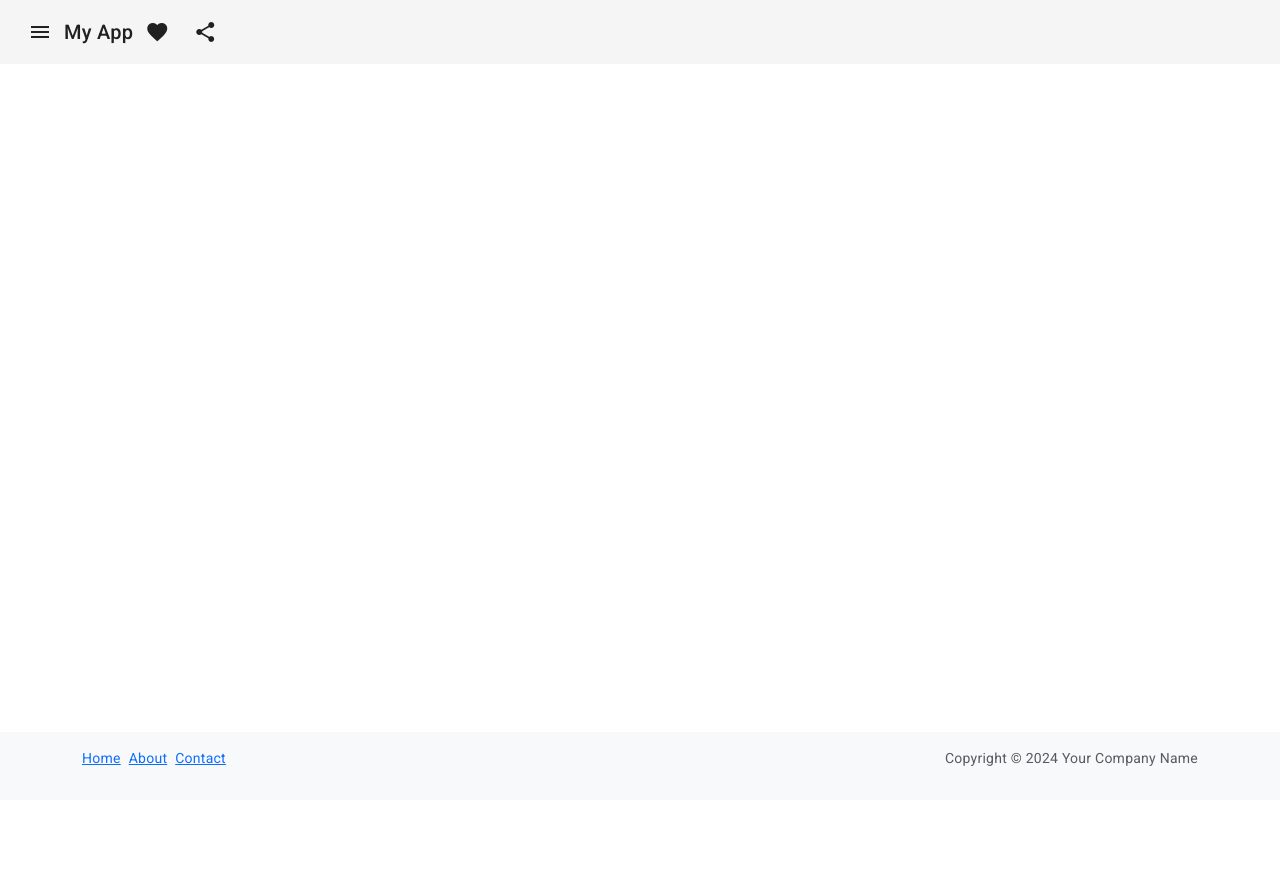
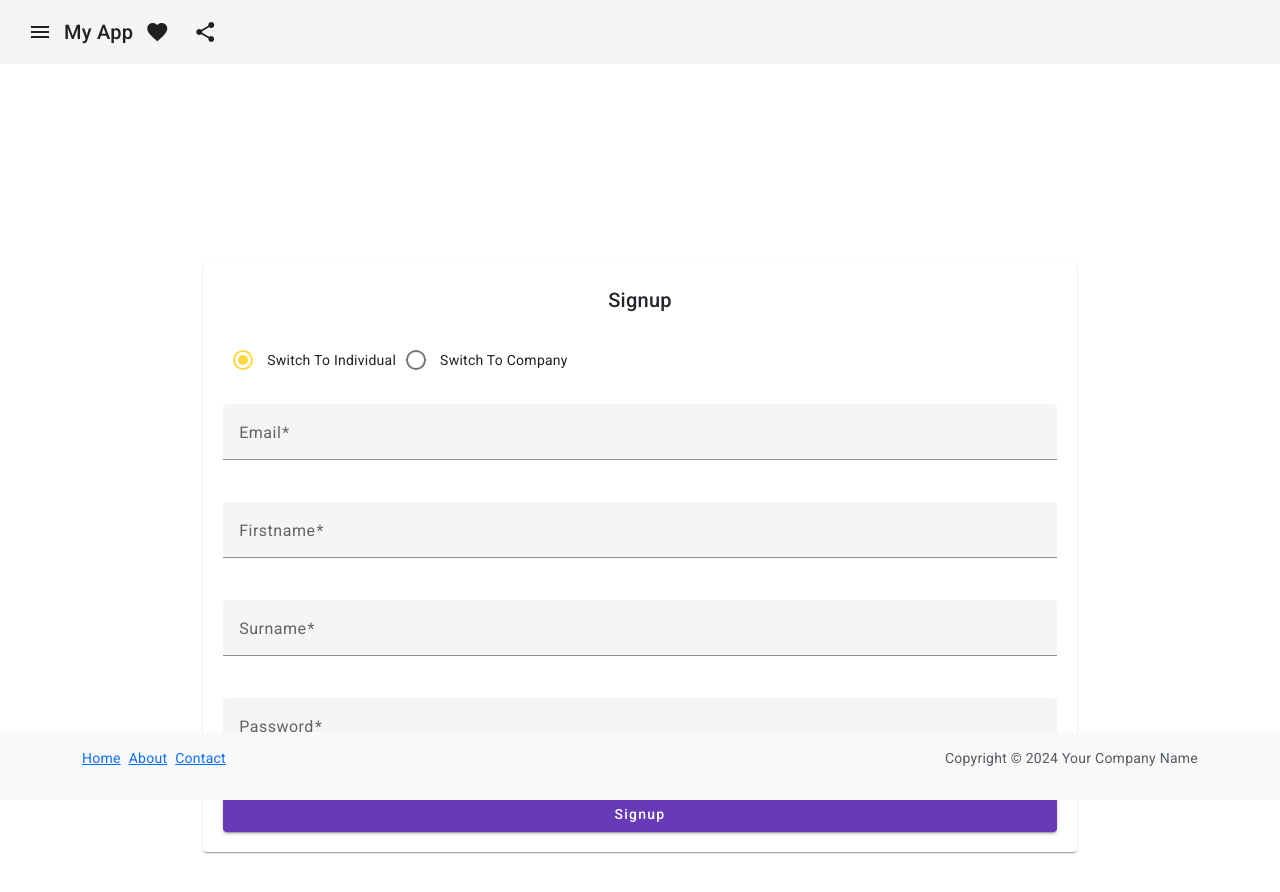
Before and after one commit to ofaruk84/caravanx.web, an Angular app: page /signup in a window 1280 px wide. Before the commit this address led to /. Shown: the top 892 px of the page. Before the commit the page ends 800 px from the top, so only its background shows below. Built offline with nearby package versions, Linux system fonts and the light colour scheme.

Commit message:
CARX-26:Signup Form Created

```diff
--- a/src/app/app.routes.ts
+++ b/src/app/app.routes.ts
@@ -3,11 +3,13 @@ import { CaravanAdvertiesmentsComponent } from './components/caravan-advertiesme
 import { HomeComponent } from './components/home/home.component';
 import { YachtAdvertiesmentsComponent } from './components/yacht-advertiesments/yacht-advertiesments.component';
 import { LoginComponent } from './components/account/login/login.component';
+import { SignupComponent } from './components/account/signup/signup.component';
 
 export const routes: Routes = [
     {path:'home',component:HomeComponent},
     {path:'caravans',component:CaravanAdvertiesmentsComponent},
     {path:'yachts',component:YachtAdvertiesmentsComponent},
     {path:'login',component:LoginComponent},
+    {path:'signup',component:SignupComponent},
     {path:'',redirectTo:'home',pathMatch:'full'},
 ];
--- a/src/app/components/account/signup/signup.component.html
+++ b/src/app/components/account/signup/signup.component.html
@@ -1 +1,38 @@
-<p>signup works!</p>
+<div class="container">
+    <div class="form-container">
+        <mat-card>
+            <div class="login-form">
+                <h2 class="text-center mb-4">Signup</h2>
+                <mat-radio-group class="mb-4" [value]="isIndividual ? 'individual' : 'company'" (change)="onUserTypeChange($event)">
+                    <mat-radio-button value="individual">Switch To Individual</mat-radio-button>
+                    <mat-radio-button value="company">Switch To Company</mat-radio-button>
+                </mat-radio-group>
+                <form [formGroup]="signupForm" (ngSubmit)="onSubmit()">
+                  <div class="content">
+                    <mat-form-field  appearance="fill">
+                        <mat-label>Email</mat-label>
+                        <input type="text" matInput formControlName="email" required>
+                      </mat-form-field>
+                    <mat-form-field  *ngIf="isIndividual" appearance="fill">
+                        <mat-label>Firstname</mat-label>
+                        <input type="text" matInput formControlName="firstname" required>
+                      </mat-form-field>
+                      <mat-form-field  *ngIf="isIndividual"  appearance="fill">
+                        <mat-label>Surname</mat-label>
+                        <input type="text" matInput formControlName="surname" required>
+                      </mat-form-field>
+                      <mat-form-field  *ngIf="!isIndividual"  appearance="fill">
+                        <mat-label>Company Name</mat-label>
+                        <input type="text" matInput formControlName="companyName" required>
+                      </mat-form-field>
+                      <mat-form-field appearance="fill">
+                        <mat-label>Password</mat-label>
+                        <input type="password" matInput formControlName="password">
+                      </mat-form-field>
+                      <button mat-raised-button color="primary" type="submit">Signup</button>
+                  </div>
+                </form>
+            </div>
+            </mat-card>
+    </div>
+</div>
--- a/src/app/components/account/signup/signup.component.scss
+++ b/src/app/components/account/signup/signup.component.scss
@@ -0,0 +1,16 @@
+.form-container{
+    margin: 200px auto;
+    max-width: 80%;
+    ;
+    }
+
+    .login-form{
+        display: flex;
+        flex-direction: column;
+        padding: 20px;
+    }
+    .content{
+        display: flex;
+        flex-direction: column;
+        gap: 20px;
+    }
--- a/src/app/components/account/signup/signup.component.ts
+++ b/src/app/components/account/signup/signup.component.ts
@@ -1,12 +1,72 @@
-import { Component } from '@angular/core';
+import { Component, OnInit } from '@angular/core';
+import { ReactiveFormsModule } from '@angular/forms';
+import { FormBuilder, FormGroup, Validators } from '@angular/forms';
+import { MatInputModule } from '@angular/material/input';
+import { MatCardModule } from '@angular/material/card';
+import { MatButtonModule } from '@angular/material/button';
+import {MatRadioChange, MatRadioModule} from '@angular/material/radio';
+import { CommonModule } from '@angular/common';
+
 
 @Component({
   selector: 'app-signup',
   standalone: true,
-  imports: [],
+  imports: [CommonModule,ReactiveFormsModule,MatInputModule,MatCardModule,MatButtonModule,MatRadioModule],
   templateUrl: './signup.component.html',
   styleUrl: './signup.component.scss'
 })
-export class SignupComponent {
+export class SignupComponent implements OnInit {
+
+  signupForm!: FormGroup;
+  isIndividual = true
+
+  constructor(private formBuilder: FormBuilder) {
+
+
+  }
+
+  ngOnInit(): void {
+    this.signupForm = this.createSignupForm(this.isIndividual);
+  }
+
+  onSubmit() {
+    if (this.signupForm.valid) {
+      console.log(this.signupForm.value); // You can handle login logic here
+    } else {
+      // Mark all form fields as touched to display validation errors
+      this.signupForm.markAllAsTouched();
+    }
+  }
+  onUserTypeChange(event: MatRadioChange) {
+    debugger
+    this.isIndividual = event.value === 'individual';
+    this.signupForm = this.createSignupForm(this.isIndividual);
+  }
+
+  private createSignupForm(isIndividual:boolean){
+
+    return isIndividual ? this.createIndividualSignupForm() : this.createCompanySignupForm();
+  }
+  private  createCompanySignupForm() : any {
+    const config = {
+      companyName: ['', Validators.required],
+      email : ['',Validators.required],
+      password: ['', Validators.required]
+    }
+
+    return this.formBuilder.group(config);
+  }
+
+  private  createIndividualSignupForm() :any{
+
+    const config = {
+      firstname: ['', Validators.required],
+      surname: ['', Validators.required],
+      email : ['',Validators.required],
+      password: ['', Validators.required]
+    }
+
+    return this.formBuilder.group(config);
+  }
 
 }
--- a/src/app/components/shared/navbar/navbar.component.html
+++ b/src/app/components/shared/navbar/navbar.component.html
@@ -4,10 +4,10 @@
     </button>
     <span>My App</span>
     <span class="example-spacer"></span>
-    <button mat-icon-button class="example-icon favorite-icon" aria-label="Example icon-button with heart icon">
+    <button  routerLink="/login" mat-icon-button class="example-icon favorite-icon" aria-label="Example icon-button with heart icon">
       <mat-icon>favorite</mat-icon>
     </button>
-    <button mat-icon-button class="example-icon" aria-label="Example icon-button with share icon">
+    <button   routerLink="/signup" mat-icon-button class="example-icon" aria-label="Example icon-button with share icon">
       <mat-icon>share</mat-icon>
     </button>
   </mat-toolbar>
--- a/src/app/components/shared/navbar/navbar.component.ts
+++ b/src/app/components/shared/navbar/navbar.component.ts
@@ -2,11 +2,12 @@ import { Component } from '@angular/core';
 import {MatIconModule} from '@angular/material/icon';
 import {MatButtonModule} from '@angular/material/button';
 import {MatToolbarModule} from '@angular/material/toolbar';
+import { RouterLink, RouterLinkActive, RouterOutlet, Routes } from '@angular/router';
 
 @Component({
   selector: 'app-navbar',
   standalone: true,
-  imports: [MatIconModule,MatButtonModule,MatToolbarModule],
+  imports: [MatIconModule,MatButtonModule,MatToolbarModule,RouterLink,RouterLinkActive,RouterOutlet],
   templateUrl: './navbar.component.html',
   styleUrl: './navbar.component.scss'
 })
```
Also changed, not shown: 1 other file (tests, documents, lock files or other folders).
